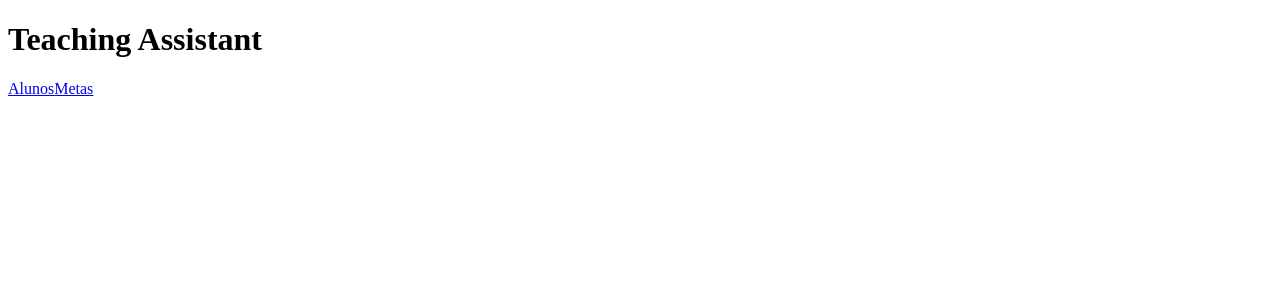
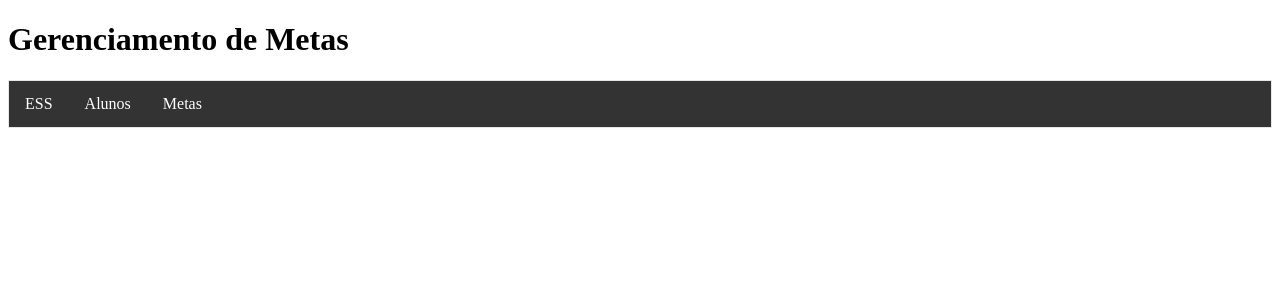
Before and after one commit to aaavalenca/gerenciamentodemetas, an Angular app: page / in a window 1280 px wide. Shown: the top 300 px of the page. Built offline with nearby package versions, Linux system fonts and the light colour scheme.

Commit message:
remoção do servidor e do cliente implementadas

```diff
--- a/src/app/aluno.service.ts
+++ b/src/app/aluno.service.ts
@@ -28,6 +28,14 @@ export class AlunoService {
               );
   }
 
+  remover (cpf: string): Observable<Aluno> {
+    const url = `${this.gmURL}/aluno/${cpf}`;
+    return this.http.delete<any>(url)
+      .pipe(
+        retry(2)
+      );
+  }
+
   getAlunos(): Observable<Aluno[]> {
     return this.http.get<Aluno[]>(this.gmURL + "/alunos")
               .pipe(
--- a/src/app/alunos/alunos.component.ts
+++ b/src/app/alunos/alunos.component.ts
@@ -30,6 +30,16 @@ import { AlunoService } from '../aluno.service';
               );
     }
 
+    removerAluno(cpf: string): void {
+      this.alunoService.remover(cpf)
+      .subscribe(
+        ar => {
+          this.alunos = this.alunos.filter(a=> a.cpf !== cpf)
+        },
+        msg => {alert(msg.message);}
+      );
+    }
+
     onMove(): void {
        this.cpfduplicado = false;
     }
--- a/src/app/app.component.css
+++ b/src/app/app.component.css
@@ -0,0 +1,25 @@
+ul {
+    list-style-type: none;
+    margin-bottom: 5;
+    padding: 0;
+    overflow: hidden;
+    border: 1px solid #e7e7e7;
+    background-color: #333
+  }
+
+  li {
+    float: left;
+  }
+
+  li a {
+    display: block;
+    color: white;
+    text-align: center;
+    padding: 14px 16px;
+    text-decoration: none;
+  }
+
+  /* Change the link color to #111 (black) on hover */
+  li a:hover {
+    background-color: #111;
+  }
--- a/src/app/app.component.html
+++ b/src/app/app.component.html
@@ -1,13 +1,14 @@
 <html>
 
 <h1>
-  Teaching Assistant
+  Gerenciamento de Metas
 </h1>
 
-<nav>
-    <a name="alunos" routerLink="/alunos">Alunos</a>
-    <a routerLink="/metas">Metas</a>
-</nav>
+<ul>
+  <li><a name="alunos" routerLink="/alunos">ESS</a></li>
+  <li><a name="alunos" routerLink="/alunos">Alunos</a></li>
+  <li><a routerLink="/metas">Metas</a></li>
+</ul>
 
 <router-outlet></router-outlet>
 
--- a/src/app/metas/metas.component.css
+++ b/src/app/metas/metas.component.css
@@ -0,0 +1,128 @@
+*{
+    box-sizing: border-box;
+    -webkit-box-sizing: border-box;
+    -moz-box-sizing: border-box;
+}
+body{
+    font-family: Helvetica;
+    -webkit-font-smoothing: antialiased;
+    background: rgba( 71, 147, 227, 1);
+}
+h2{
+    text-align: center;
+    font-size: 18px;
+    text-transform: uppercase;
+    letter-spacing: 1px;
+    color: white;
+    padding: 30px 0;
+}
+
+/* Table Styles */
+
+.table-wrapper{
+    margin: 0;
+    box-shadow: 0px 35px 50px rgba( 0, 0, 0, 0.2 );
+}
+
+.fl-table {
+    border-radius: 5px;
+    font-size: 12px;
+    font-weight: normal;
+    border: none;
+    border-collapse: collapse;
+    width: 100%;
+    max-width: 100%;
+    white-space: nowrap;
+    background-color: white;
+}
+
+.fl-table td, .fl-table th {
+    text-align: center;
+    padding: 8px;
+}
+
+.fl-table td {
+    border-right: 1px solid #f8f8f8;
+    font-size: 12px;
+}
+
+.fl-table thead th {
+    color: #ffffff;
+    background: #4FC3A1;
+}
+
+
+.fl-table thead th:nth-child(odd) {
+    color: #ffffff;
+    background: #324960;
+}
+
+.fl-table tr:nth-child(even) {
+    background: #F8F8F8;
+}
+
+/* Responsive */
+
+@media (max-width: 767px) {
+    .fl-table {
+        display: block;
+        width: 100%;
+    }
+    .table-wrapper:before{
+        content: "Scroll horizontally >";
+        display: block;
+        text-align: right;
+        font-size: 11px;
+        color: white;
+        padding: 0 0 10px;
+    }
+    .fl-table thead, .fl-table tbody, .fl-table thead th {
+        display: block;
+    }
+    .fl-table thead th:last-child{
+        border-bottom: none;
+    }
+    .fl-table thead {
+        float: left;
+    }
+    .fl-table tbody {
+        width: auto;
+        position: relative;
+        overflow-x: auto;
+    }
+    .fl-table td, .fl-table th {
+        padding: 20px .625em .625em .625em;
+        height: 60px;
+        vertical-align: middle;
+        box-sizing: border-box;
+        overflow-x: hidden;
+        overflow-y: auto;
+        width: 120px;
+        font-size: 13px;
+        text-overflow: ellipsis;
+    }
+    .fl-table thead th {
+        text-align: left;
+        border-bottom: 1px solid #f7f7f9;
+    }
+    .fl-table tbody tr {
+        display: table-cell;
+    }
+    .fl-table tbody tr:nth-child(odd) {
+        background: none;
+    }
+    .fl-table tr:nth-child(even) {
+        background: transparent;
+    }
+    .fl-table tr td:nth-child(odd) {
+        background: #F8F8F8;
+        border-right: 1px solid #E6E4E4;
+    }
+    .fl-table tr td:nth-child(even) {
+        border-right: 1px solid #E6E4E4;
+    }
+    .fl-table tbody td {
+        display: block;
+        text-align: center;
+    }
+}
--- a/src/app/metas/metas.component.html
+++ b/src/app/metas/metas.component.html
@@ -1,20 +1,28 @@
 <table>
+   <div class="table-wrapper">
+      <table class="fl-table">
+          <thead>
           <tr>
-       <th>Nome</th>
-       <th>CPF</th>
-       <th>e-mail</th>
-       <th>Requisitos</th>
-       <th>Gerência de Configuração</th>
-       <th>Gerência de Projetos</th>
-       <th>Testes</th>
+            <th scope="col">Nome</th>
+            <th scope="col">CPF</th>
+            <th scope="col">E-mail</th>
+            <th scope="col">EE1</th>
+            <th scope="col">EE2</th>
+            <th scope="col">EE3</th>
+            <th scope="col">Média</th>
           </tr>
+        </thead>
+        <tbody>
          <tr *ngFor="let a of alunos">
            <td>{{a.nome}}</td>
            <td>{{a.cpf}}</td>
            <td>{{a.email}}</td>
-       <td class="meta"><input [(ngModel)]="a.metas['requisitos']" (change)="atualizarAluno(a)"></td>
-       <td class="meta"><input [(ngModel)]="a.metas['gerDeConfiguracao']" (change)="atualizarAluno(a)"></td>
-       <td class="meta"><input [(ngModel)]="a.metas['gerDeProjetos']" (change)="atualizarAluno(a)"></td>
-       <td class="meta"><input [(ngModel)]="a.metas['testes']" (change)="atualizarAluno(a)"></td>
+           <td class="meta"><input [(ngModel)]="a.metas['EE1']" (change)="atualizarAluno(a)"></td>
+           <td class="meta"><input [(ngModel)]="a.metas['EE2']" (change)="atualizarAluno(a)"></td>
+           <td class="meta"><input [(ngModel)]="a.metas['EE3']" (change)="atualizarAluno(a)"></td>
+           <td class="meta"><input [(ngModel)]="a.metas['Media']" (change)="atualizarAluno(a)"></td>
         </tr>
+        </tbody>
       </table>
+    </div>
+    </table>
```
Lines whose indentation alone changed are shown as unchanged.
